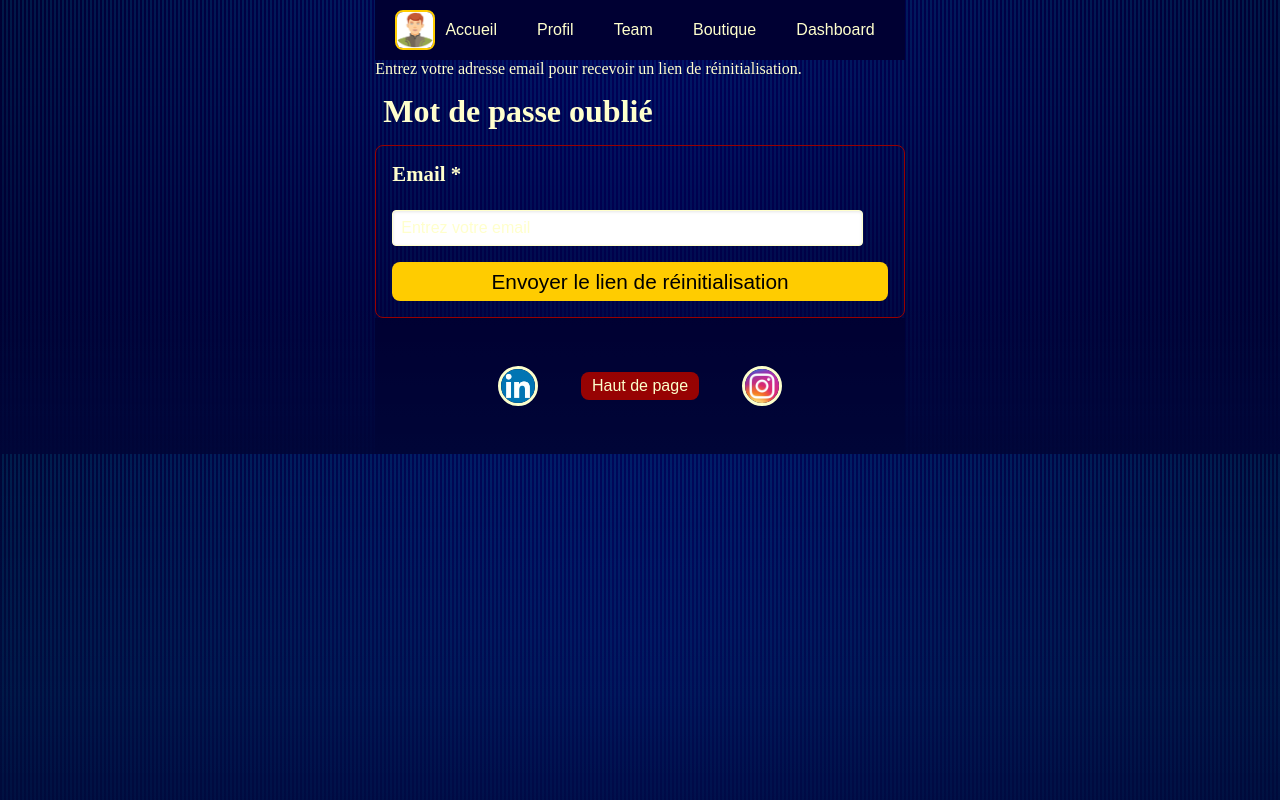
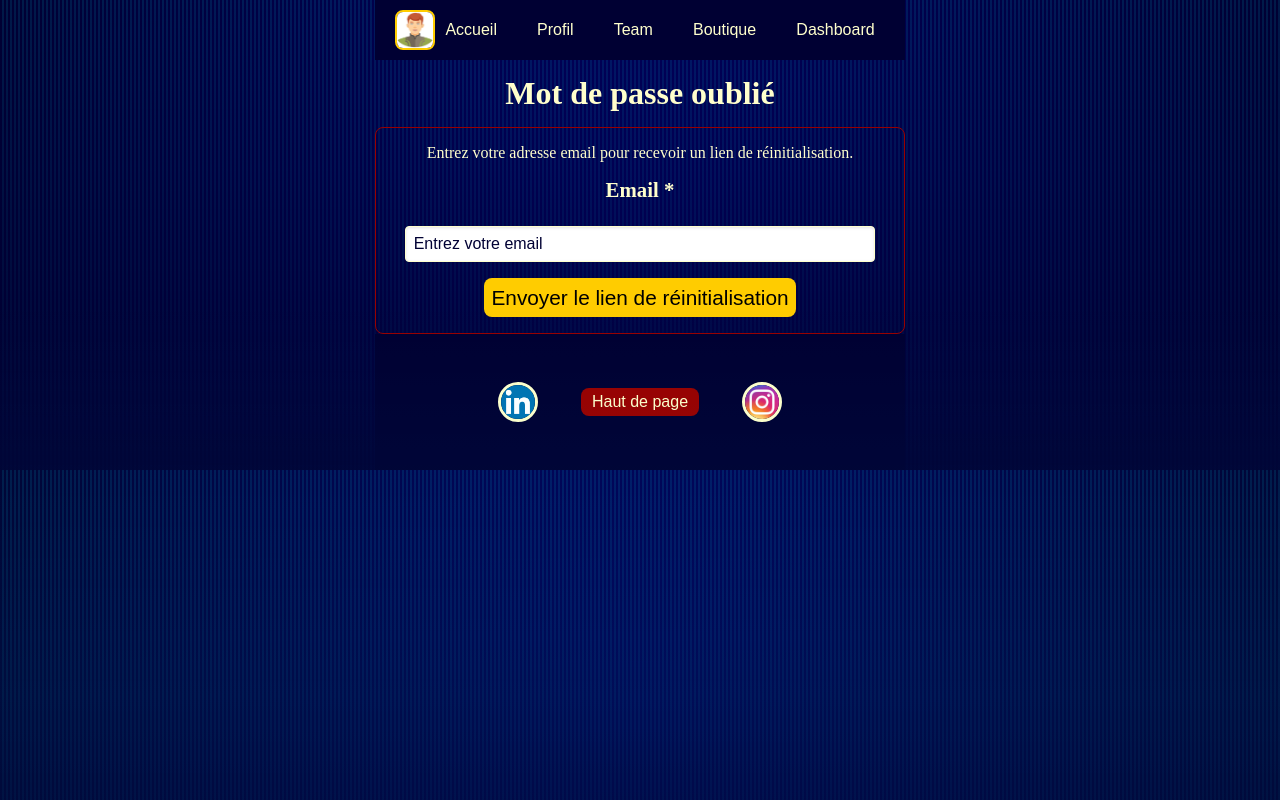
Before and after one commit to WildCodeSchool-2024-09/Js-BDX-P3-Zera, a React (Vite) app in the folder client/: page /mot-de-passe-oublie in a window 1280 px wide. Built offline with nearby package versions, Linux system fonts and the light colour scheme; no server answers.

Commit message:
Fix css for form

```diff
--- a/client/src/components/form/inputField.module.css
+++ b/client/src/components/form/inputField.module.css
@@ -23,5 +23,5 @@
 }
 
 .inputField::placeholder {
-  color: var(--text-color);
+  color: var(--bg-primary);
 }
--- a/client/src/components/form/passwordInput.module.css
+++ b/client/src/components/form/passwordInput.module.css
@@ -20,10 +20,12 @@
   font-size: 1rem;
   border: 1px solid var(--text-color);
   border-radius: 4px;
+  color: var(--bg-primary);
 }
 
 .passwordToggleButton {
   border: none;
+  margin: 1rem;
   font-size: 1rem;
   color: var(--bg-primary);
   cursor: pointer;
--- a/client/src/pages/forgotPasswordPage/forgotPasswordForm.module.css
+++ b/client/src/pages/forgotPasswordPage/forgotPasswordForm.module.css
@@ -1,6 +1,9 @@
 .label {
   font-size: 1rem;
   font-weight: bold;
+}
+.titleForgotPassword {
+  text-align: center;
 }
 .forgotPasswordForm {
   display: flex;
@@ -10,9 +13,11 @@
   padding: 1em;
   background-color: transparent;
   border: 1px solid var(--primary-color);
+  align-items: center;
 }
 
 .input {
+  color: var(--bg-primary);
   padding: 0.7rem;
   font-size: var(--text-size);
   border: 1px solid var(--text-color);
--- a/client/src/pages/forgotPasswordPage/forgotPasswordForm.tsx
+++ b/client/src/pages/forgotPasswordPage/forgotPasswordForm.tsx
@@ -9,8 +9,11 @@ function ForgotPasswordForm({
 }: ForgotPasswordFormProps) {
   return (
     <>
-      <h1>Mot de passe oublié</h1>
+      <h1 className={styles.titleForgotPassword}>Mot de passe oublié</h1>
       <form onSubmit={onSubmit} className={styles.forgotPasswordForm}>
+        <p className={styles.forgotParagraph}>
+          Entrez votre adresse email pour recevoir un lien de réinitialisation.
+        </p>
         <InputField
           id="email"
           label="Email *"
--- a/client/src/pages/forgotPasswordPage/forgotPasswordPage.tsx
+++ b/client/src/pages/forgotPasswordPage/forgotPasswordPage.tsx
@@ -6,9 +6,6 @@ function ForgotPasswordPage() {
 
   return (
     <>
-      <p>
-        Entrez votre adresse email pour recevoir un lien de réinitialisation.
-      </p>
       <ForgotPasswordForm
         email={email}
         onEmailChange={handleEmailChange}
--- a/client/src/pages/signupForm/signupForm.module.css
+++ b/client/src/pages/signupForm/signupForm.module.css
@@ -8,6 +8,8 @@ h1 {
   font-weight: bold;
 }
 .signupForm {
+  display: grid;
+  justify-items: center;
   border-radius: 8px;
   padding: 1.5em;
   background-color: transparent;
```
